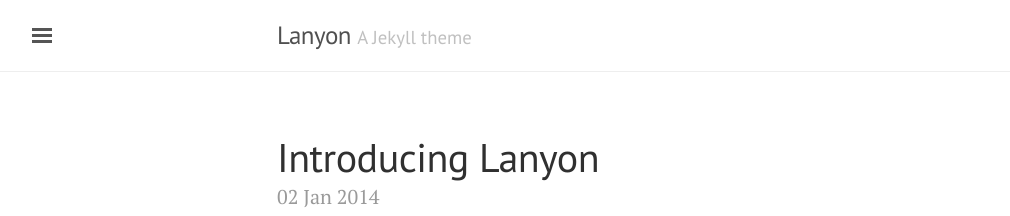
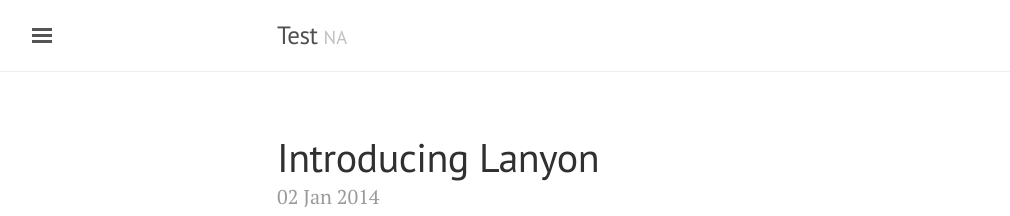
Before and after one commit to sudhansusingh22/sudhansusingh.github.io, a Jekyll site: the page built from index.html, in a window 1280 px wide and 900 px high. Shown: the top 216 px of the window, without its empty margins (3-1013 px from the left). Built offline with Jekyll 4.4.1, drawn with Linux system fonts in a browser that asks for light colours; the list of posts is cut into pages by our own code.

Commit message:
modified config

```diff
--- a/_config.yml
+++ b/_config.yml
@@ -5,18 +5,18 @@
 relative_permalinks: true
 
 # Setup
-title:               Lanyon
-tagline:             'A Jekyll theme'
-description:         'A reserved <a href="http://jekyllrb.com" target="_blank">Jekyll</a> theme that places the utmost gravity on content with a hidden drawer. Made by <a href="https://twitter.com/mdo" target="_blank">@mdo</a>.'
-url:                 http://lanyon.getpoole.com
+title:               Test
+tagline:             'NA'
+description:         'Github projects'
+url:                 http://sudhansusingh22.github.io
 baseurl:             ''
 paginate:            5
 
 # About/contact
 author:
-  name:              Mark Otto
-  url:               https://twitter.com/mdo
-  email:             markdotto@gmail.com
+  name:              Sudhansu
+  url:
+  email:
 
 # Custom vars
 version:             1.0.0
```
